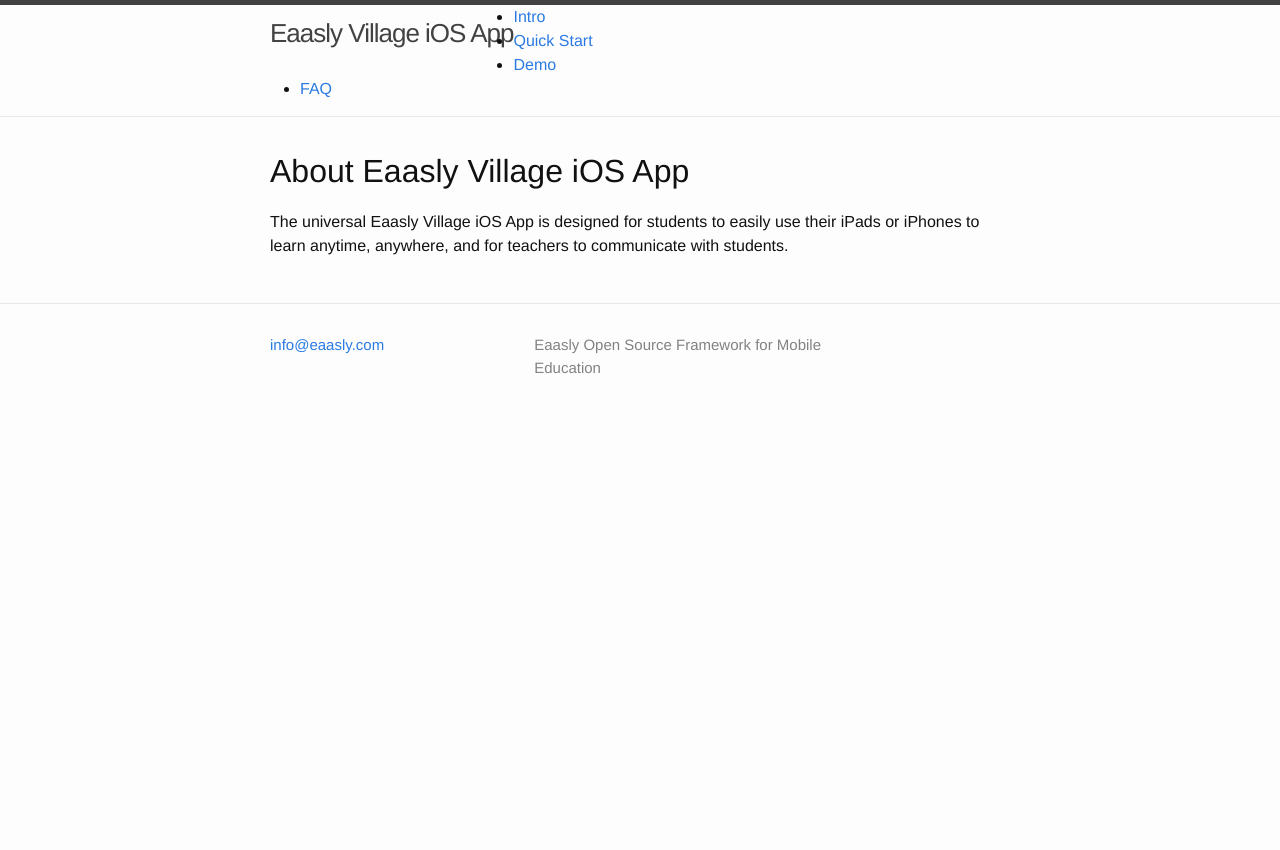
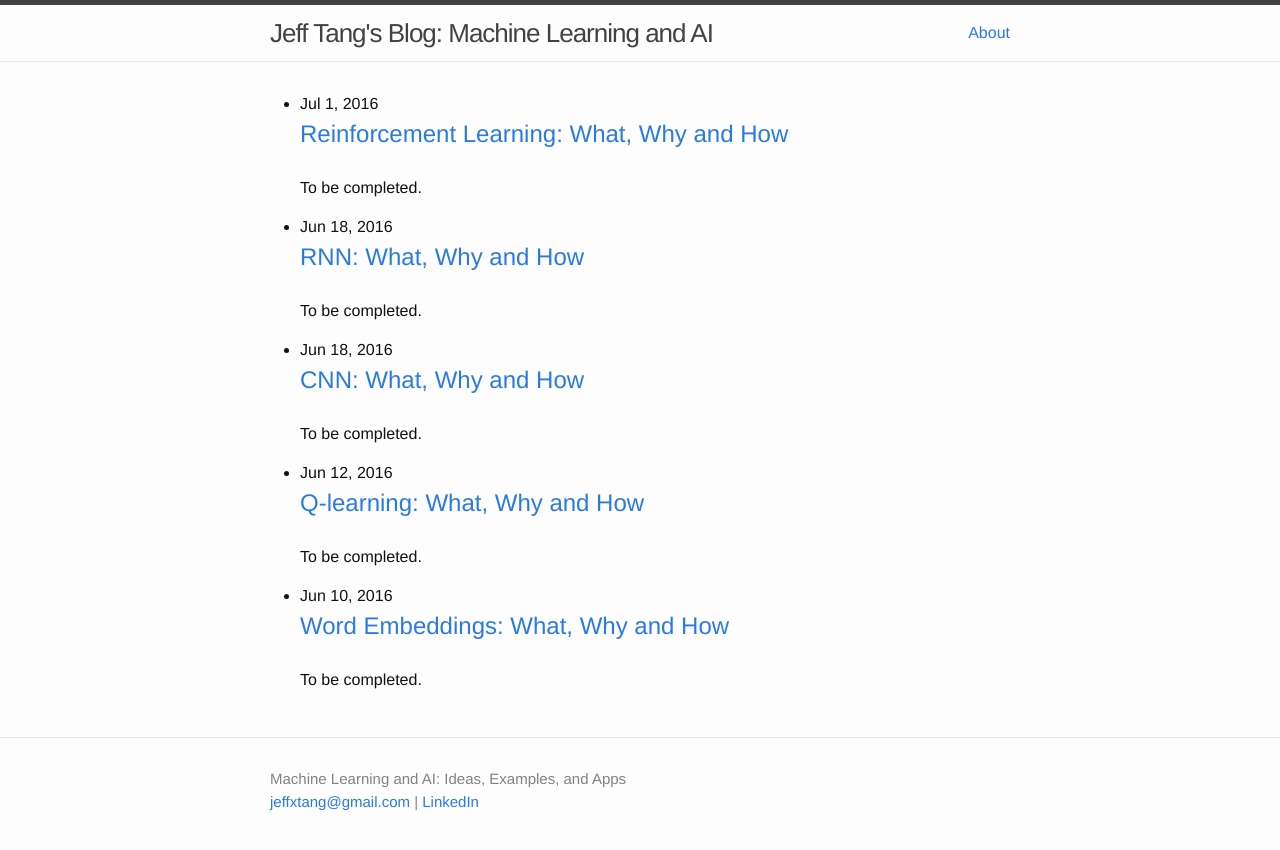
Before and after one commit to jeffxtang/jeffxtang.github.io, a Jekyll site: the page built from index.html, in a window 1280 px wide. Shown: the top 850 px of the page. Built offline with Jekyll 4.4.1, drawn with Linux system fonts in a browser that asks for light colours.

Commit message:
first version of blog

```diff
--- a/_config.yml
+++ b/_config.yml
@@ -6,14 +6,15 @@
 # 'jekyll serve'. If you change this file, please restart the server process.
 
 # Site settings
-title: Eaasly Village iOS App
-email: info@eaasly.com
+title: Jeff Tang's Blog
+email: jeffxtang@gmail.com
 description: > # this means to ignore newlines until "baseurl:"
-  Eaasly Open Source Framework for Mobile Education
+  Machine Learning and AI: Ideas, Examples, and Apps
+topics: Machine Learning and AI
 baseurl: "" # the subpath of your site, e.g. /blog
-url: "http://eaasly.com" # the base hostname & protocol for your site
-twitter_username: eaasly
-github_username:  eaasly
+url: "http://jeffxtang.github.io" # the base hostname & protocol for your site
+twitter_username: jeffxtang
+github_username:  jeffxtang
 
 # Build settings
 markdown: kramdown
--- a/_includes/footer.html
+++ b/_includes/footer.html
@@ -2,19 +2,16 @@
 
   <div class="wrapper">
 
-<!--    <h2 class="footer-heading">{{ site.title }}</h2> -->
+    <div class="footer-col-wrapper">
 
-    <div class="footer-col-wrapper">
-      <div class="footer-col footer-col-1">
-        <ul class="contact-list">
-<!--          <li>{{ site.title }}</li> -->
-          <li><a href="mailto:{{ site.email }}">{{ site.email }}</a></li>
-        </ul>
+      <div class="footer-col">
+        {{ site.description }}
+        <p>
+        <a href="mailto:{{ site.email }}">{{ site.email }}</a>
+        | <a href="https://www.linkedin.com/in/jeff-tang-a20622">LinkedIn</a>
       </div>
 
-      <div class="footer-col footer-col-3">
-        <p>{{ site.description }}</p>
-      </div>
+
     </div>
 
   </div>
--- a/_includes/header.html
+++ b/_includes/header.html
@@ -1,19 +1,11 @@
 <header class="site-header">
 
   <div class="wrapper">
+    <a class="site-title" href="{{ site.baseurl }}/">{{ site.title }}: {{ site.topics }}</a>
 
-    <a class="site-title" href="{{ site.baseurl }}/">{{ site.title }}</a>
-
-<nav>
-            <ul>
-                <li><a href="/">Intro</a></li>
-                <li><a href="/start">Quick Start</a></li>
-                <li><a href="/demo">Demo</a></li>
-                <li><a href="/faq">FAQ</a></li>
-            </ul>
-        </nav>
-
-
+    <div class="site-nav">
+        <a href="/about">About</a>
+    </div>
   </div>
 
 </header>
--- /dev/null
+++ b/_posts/2016-06-10-word-embeddings.md
@@ -0,0 +1,7 @@
+---
+layout: post
+title:  "Word Embeddings: What, Why and How"
+date:   2016-06-10
+categories: deep learning
+---
+To be completed.
--- /dev/null
+++ b/_posts/2016-06-12-q-learning.md
@@ -0,0 +1,7 @@
+---
+layout: post
+title:  "Q-learning: What, Why and How"
+date:   2016-06-12
+categories: reinforcement learning
+---
+To be completed.
--- /dev/null
+++ b/_posts/2016-06-18-cnn.md
@@ -0,0 +1,7 @@
+---
+layout: post
+title:  "CNN: What, Why and How"
+date:   2016-06-18
+categories: deep learning
+---
+To be completed.
--- /dev/null
+++ b/_posts/2016-06-25-rnn.md
@@ -0,0 +1,7 @@
+---
+layout: post
+title:  "RNN: What, Why and How"
+date:   2016-06-18
+categories: deep learning
+---
+To be completed.
--- /dev/null
+++ b/_posts/2016-07-01-rl.md
@@ -0,0 +1,7 @@
+---
+layout: post
+title:  "Reinforcement Learning: What, Why and How"
+date:   2016-07-01
+categories: reinforcement learning
+---
+To be completed.
--- a/about.md
+++ b/about.md
@@ -4,12 +4,14 @@ title: About
 permalink: /about/
 ---
 
-This is the base Jekyll theme. You can find out more info about customizing your Jekyll theme, as well as basic Jekyll usage documentation at [jekyllrb.com](http://jekyllrb.com/)
+Inspired by blogs such as [Andrej Karpathy's](http://karpathy.github.io/), [Chris Colah's](http://colah.github.io/) and [Pete Warden's](http://petewarden.com/), I'd like to document my own journey towards Machine Learning and AI, my unwavering passion for the next decade at least.
 
-You can find the source code for the Jekyll new theme at:
-{% include icon-github.html username="jglovier" %} /
-[jekyll-new](https://github.com/jglovier/jekyll-new)
+I fell in love with AI and NLP more than two decades ago - yes that says how old an AI dog I am, then the AI winter came, or reality hit. I spent most of last 20+ years on enterprise client server apps, Internet web apps, and mobile and wearable apps, till late 2014 when I reconnected with AI, via deep learning. After a lot of dates in the evenings and on weekends, I'm about to fully embark on the journey and be totally committed to my dream love.
 
-You can find the source code for Jekyll at
-{% include icon-github.html username="jekyll" %} /
-[jekyll](https://github.com/jekyll/jekyll)
+*Still crazy after all these years* seems to be the right song. And maybe indeed I'll do some damage one fine day. The blog is to document my long and exciting journey ahead, with hopefully both big pictures and concrete examples, in a concise and step-by-step tutorial style. Complete, practical apps built on top of them are also planned.
+
+So why am I doing this? For the pure love of AI, for the belief that something greater will come out AI and the pure dedicated of love of it, and for the hope that stories about the love and journey will benefit some people who share the same love for Machine Learning and AI.
+
+June 10, 2016
+
+Before Game 4 of NBA Final
--- a/index.html
+++ b/index.html
@@ -1,17 +1,17 @@
 ---
 layout: default
 ---
-        <!--<nav>
-            <ul>
-                <li><a href="/">Intro</a></li>
-                <li><a href="/start">Quick Start</a></li>
-                <li><a href="/demo">Demo</a></li>
-                <li><a href="/faq">FAQ</a></li>
+
+        <div class="container">
+            <ul class="posts">
+              {% for post in site.posts %}
+                <li>
+                  <span class="post-date">{{ post.date | date: "%b %-d, %Y" }}</span>
+                  <a class="post-link" href="{{ post.url | prepend: site.baseurl }}">{{ post.title }}</a>
+                  <br>
+                  {{ post.excerpt }}
+                </li>
+              {% endfor %}
             </ul>
-        </nav>-->
-        <div class="container">
-            <div class="blurb">
-                <h1>About Eaasly Village iOS App</h1>
-                <p>The universal Eaasly Village iOS App is designed for students to easily use their iPads or iPhones to learn anytime, anywhere, and for teachers to communicate with students. </p>
-            </div><!-- /.blurb -->
+
         </div><!-- /.container -->
```
Also changed, not shown: _posts/default.md (renamed from _posts/2016-05-16-welcome-to-jekyll.markdown, +3 -3 lines), README.md.
